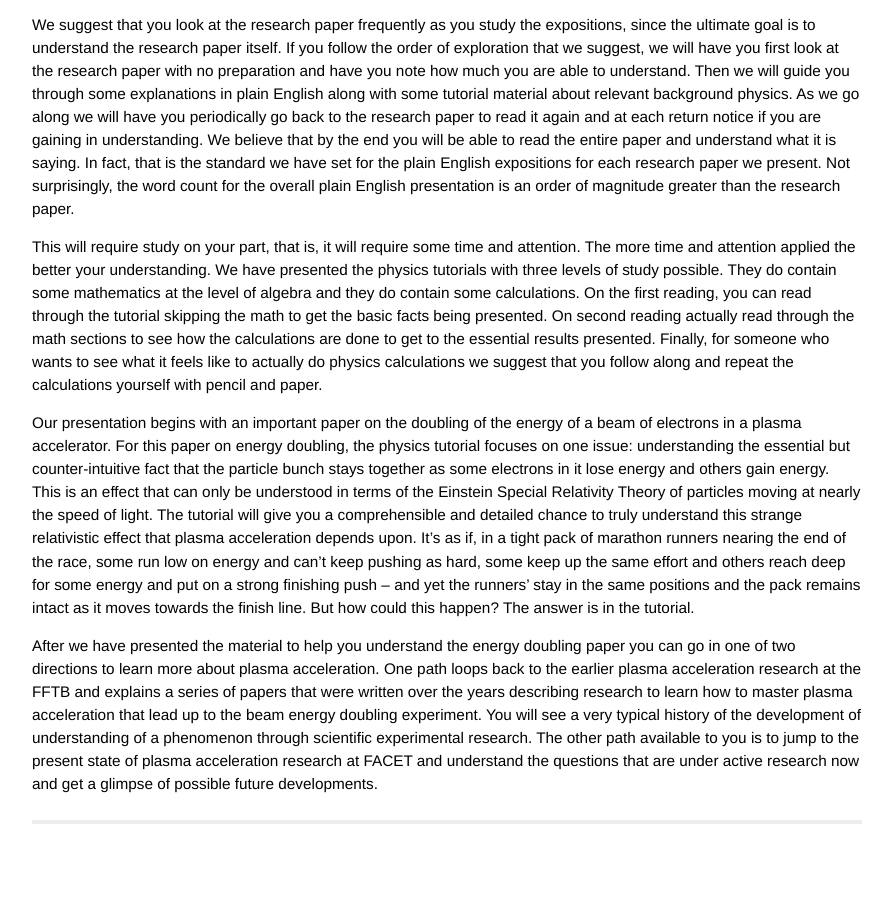
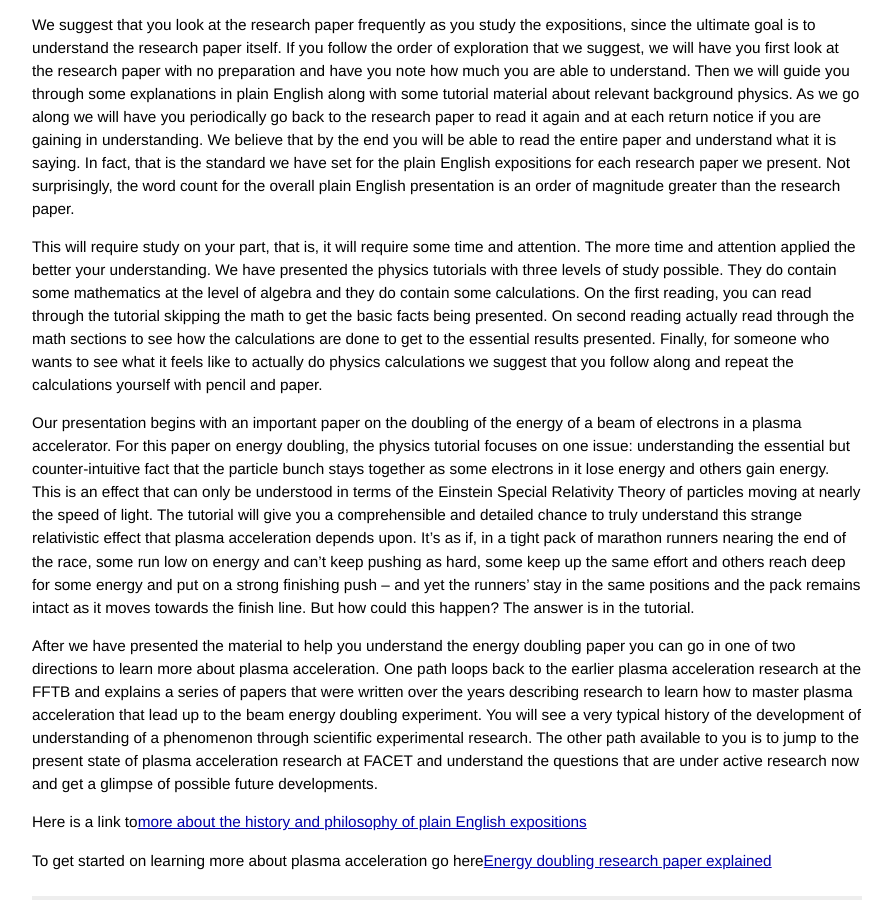
Before and after one commit to grbfacet/facet, a Jekyll site: the page built from plasma-accel-explained.md, in a window 1280 px wide and 900 px high, scrolled down 1074 px. Shown: the whole window, without its empty margins (193-1086 px from the left). Built offline with Jekyll 4.4.1, drawn with Linux system fonts in a browser that asks for light colours; before the commit the page ends 1898 px from its top, so only the background shows below that.

Commit message:
Update plasma-accel-explained.md

```diff
--- a/plasma-accel-explained.md
+++ b/plasma-accel-explained.md
@@ -28,3 +28,10 @@ This will require study on your part, that is, it will require some time and att
 Our presentation begins with an important paper on the doubling of the energy of a beam of electrons in a plasma accelerator. For this paper on energy doubling, the physics tutorial focuses on one issue: understanding the essential but counter-intuitive fact that the particle bunch stays together as some electrons in it lose energy and others gain energy. This is an effect that can only be understood in terms of the Einstein Special Relativity Theory of particles moving at nearly the speed of light. The tutorial will give you a comprehensible and detailed chance to truly understand this strange relativistic effect that plasma acceleration depends upon. It’s as if, in a tight pack of marathon runners nearing the end of the race, some run low on energy and can’t keep pushing as hard, some keep up the same effort and others reach deep for some energy and put on a strong finishing push – and yet the runners’ stay in the same positions and the pack remains intact as it moves towards the finish line. But how could this happen? The answer is in the tutorial.
 
 After we have presented the material to help you understand the energy doubling paper you can go in one of two directions to learn more about plasma acceleration. One path loops back to the earlier plasma acceleration research at the FFTB and explains a series of papers that were written over the years describing research to learn how to master plasma acceleration that lead up to the beam energy doubling experiment. You will see a very typical history of the development of understanding of a phenomenon through scientific experimental research. The other path available to you is to jump to the present state of plasma acceleration research at FACET and understand the questions that are under active research now and get a glimpse of possible future developments.
+
+
+
+
+<p>Here is a link to<a href="/plain-english-papers.html">more about the history and philosophy of plain English expositions</a></p>
+
+<p>To get started on learning more about plasma acceleration go here<a href="/energy-doubling-exposition.html">Energy doubling research paper explained</a></p>
```
